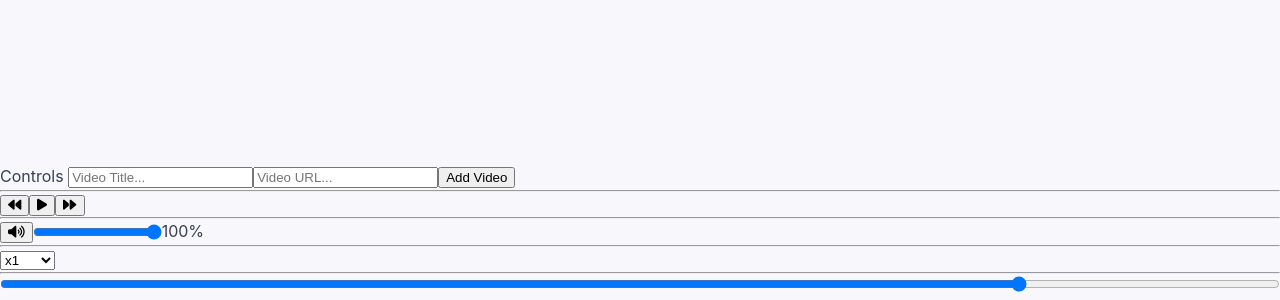
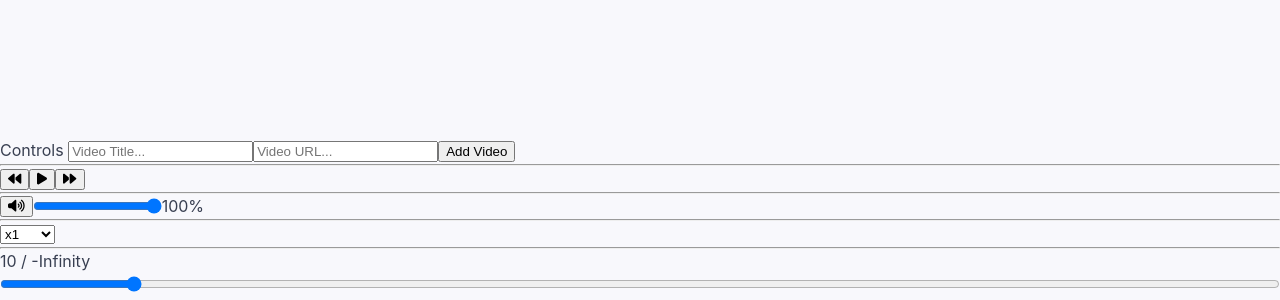
Before and after one commit to eoussama/playback-sync, a Vue app: page / in a window 1280 px wide. Shown: the part 500-800 px from the top of the page. Built offline with nearby package versions, Linux system fonts and the light colour scheme.

Commit message:
🛳️ Start and End timea, #224

```diff
--- a/src/components/Controls.vue
+++ b/src/components/Controls.vue
@@ -117,7 +117,16 @@ export default defineComponent({
       'speed',
       'playing',
       'muted'
-    ])
+    ]),
+
+    /**
+     * @description
+     * The universal duration,
+     * generally the duration of the longest source
+     */
+    duration() {
+      return Math.max(...this.sources.map(e => e.metadata.duration));
+    }
   },
 
   components: {
@@ -189,7 +198,10 @@ export default defineComponent({
 
   <hr>
 
-  <Timeline />
+  <Timeline
+    :value="10"
+    :duration="duration"
+  />
 </template>
 
 <style scoped lang="scss"></style>
--- a/src/components/Timeline.vue
+++ b/src/components/Timeline.vue
@@ -3,17 +3,23 @@ import { defineComponent } from 'vue';
 
 
 export default defineComponent({
-
+  props: {
+    value: Number,
+    duration: Number
+  }
 });
 </script>
 
 <template>
   <div class="timeline">
+    <div class="timeline__label">
+      {{ value }} / {{ duration }}
+    </div>
     <div class="timeline__track">
       <input
-        min="0"
-        max="100"
-        value="80"
+        :min="0"
+        :value="value"
+        :max="duration"
         type="range"
       >
     </div>
--- a/src/utils/types/composition/source.type.ts
+++ b/src/utils/types/composition/source.type.ts
@@ -1,5 +1,4 @@
 import type { TMetadata } from './metadata.type';
-import type { Nullable } from '../generic/nullable.type';
 
 
 
@@ -31,5 +30,5 @@ export type TSource = {
    * @description
    * Source metadata
    */
-  metadata: Nullable<TMetadata>;
+  metadata: TMetadata;
 }
```
